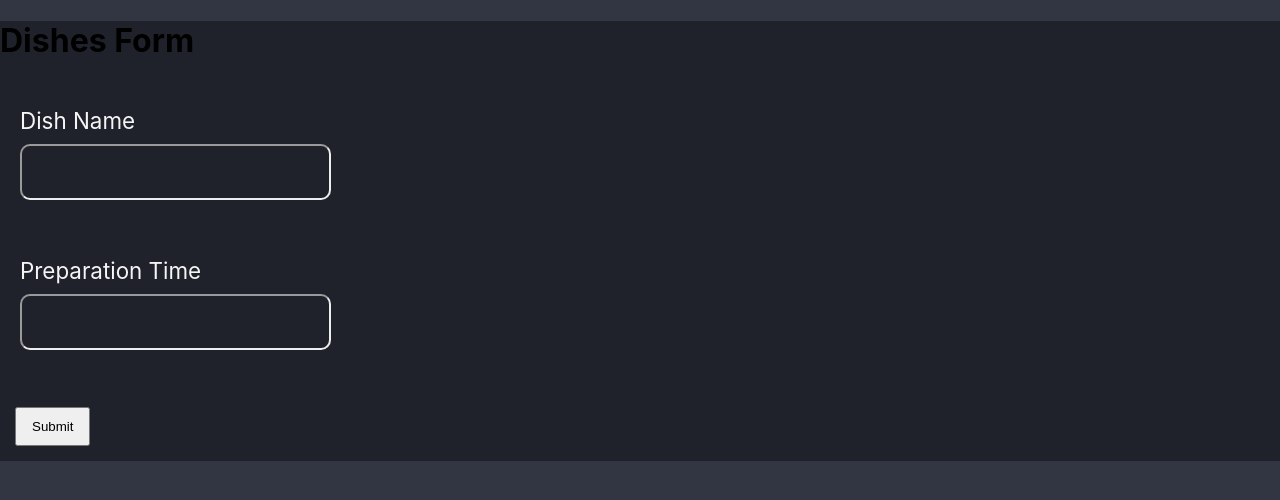
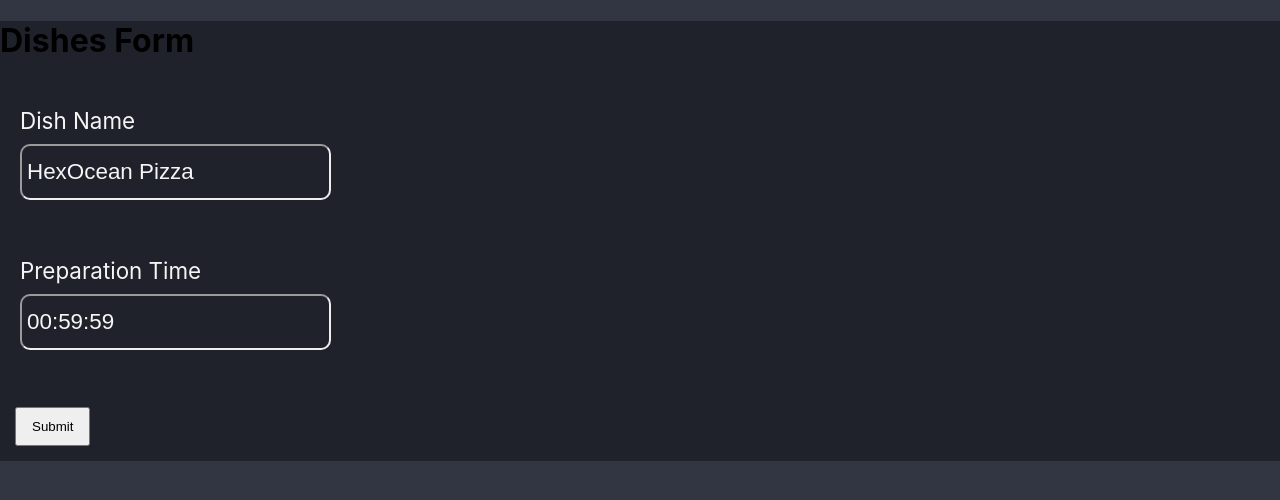
Before and after one commit to xoxoffy/react-dishes-form, a React (Create React App) app: page / in a window 1280 px wide. Shown: the top 500 px of the page. Built offline with nearby package versions, Linux system fonts and the light colour scheme.

Commit message:
initvalues

```diff
--- a/src/components/DishesForm.jsx
+++ b/src/components/DishesForm.jsx
@@ -3,8 +3,16 @@ import { Form, Field } from 'react-final-form';
 import './DishesForm.css';
 
 const DishesForm = () => {
+  const initialValues = {
+    preparation_time: '00:59:59',
+    name: 'HexOcean Pizza',
+    type: 'pizza',
+    no_of_slices: '1',
+    diameter: '1',
+  };
+
   const onSubmit = (event) => {
-    debugger;
+    return null;
   };
 
   const validate = (values) => {
@@ -22,6 +30,7 @@ const DishesForm = () => {
       <Form
         onSubmit={onSubmit}
         validate={validate}
+        initialValues={initialValues}
         render={({ handleSubmit }) => (
           <form onSubmit={handleSubmit}>
             <div className="field">
```
